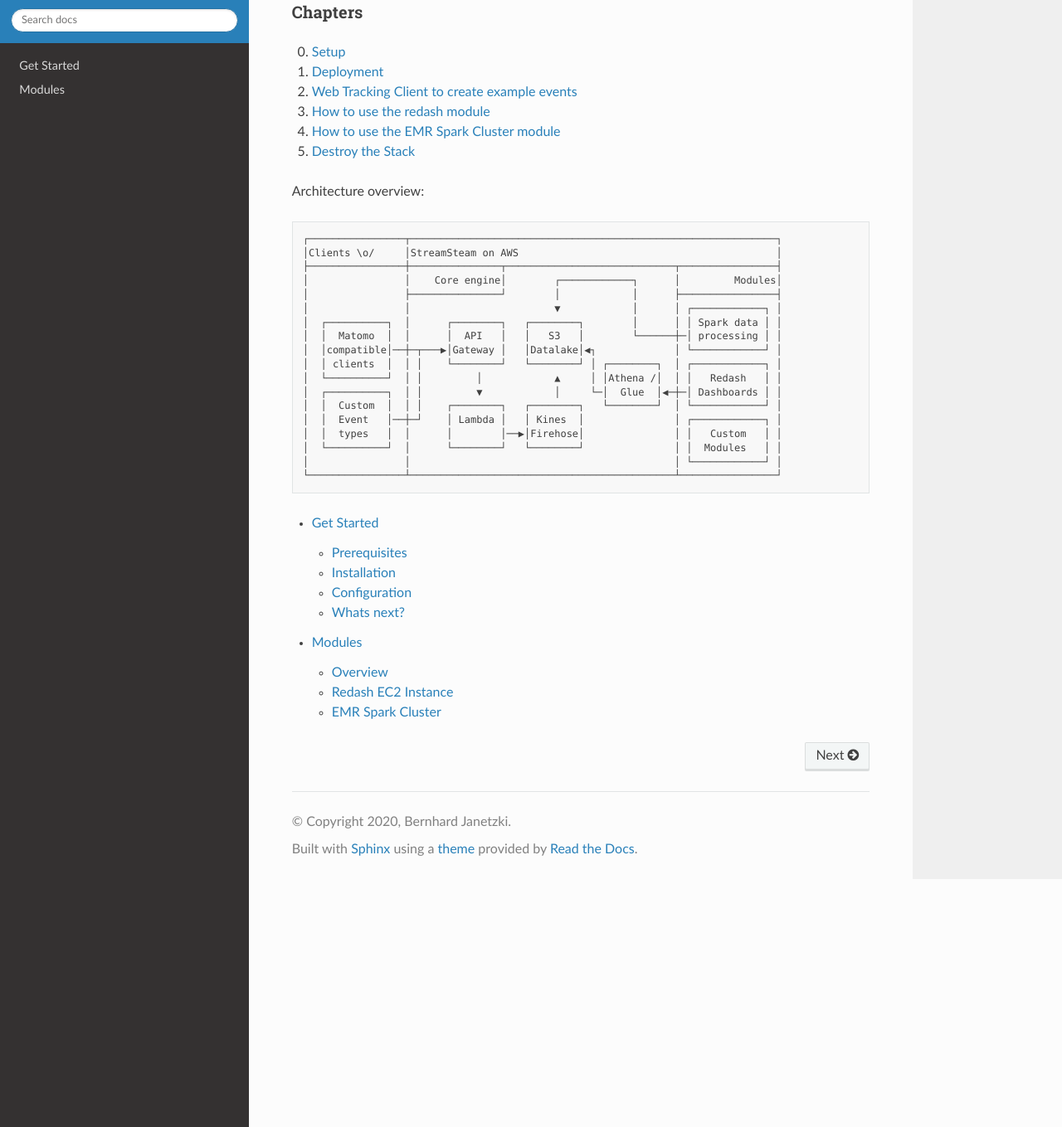
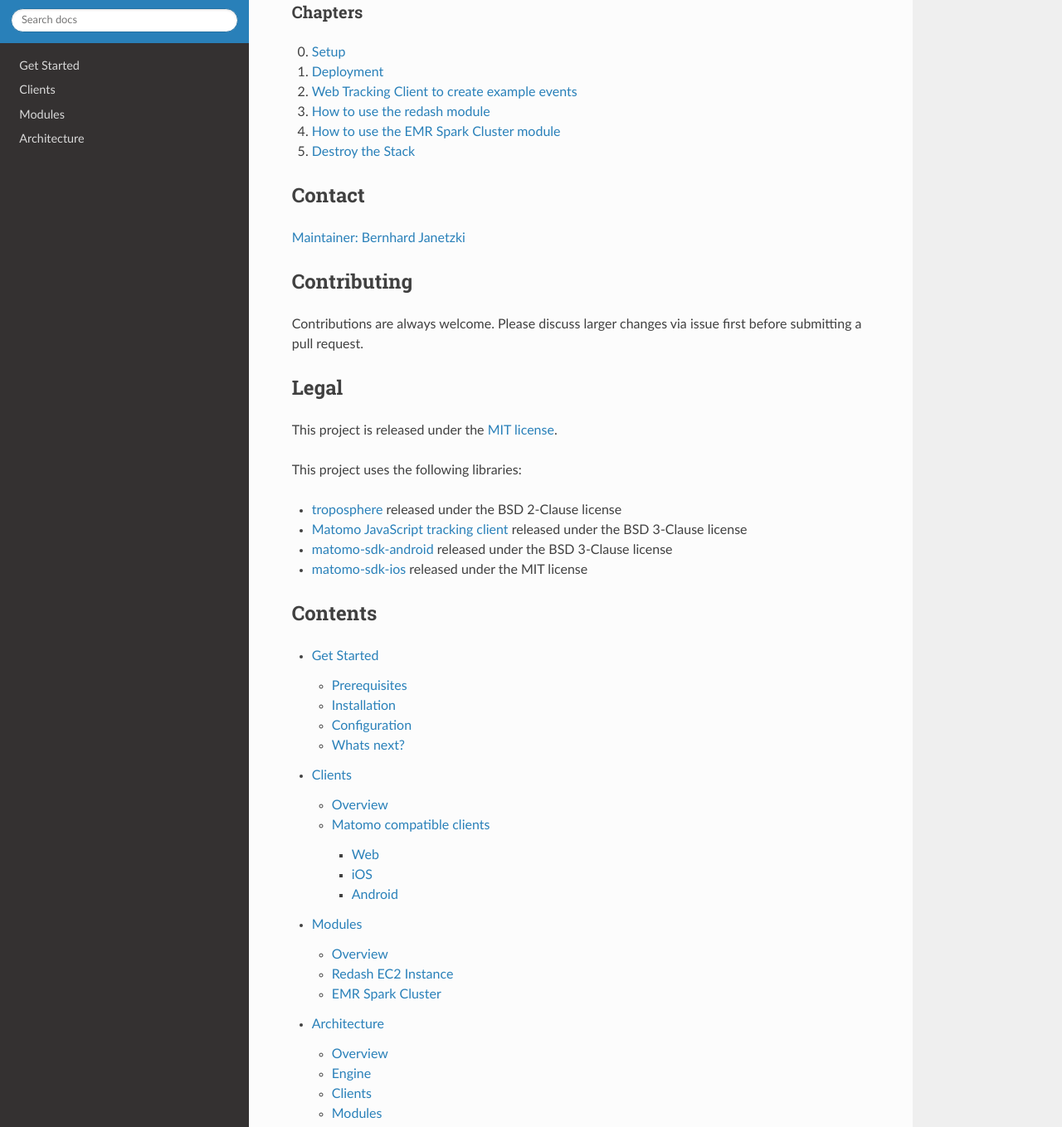
Before and after one commit to ierror/stream-steam, a Sphinx documentation site: the page built from docs/index.rst, in a window 1280 px wide and 1400 px high, scrolled down 738 px, cut to the strip 41-1400 px from the top of the window. Shown: the whole strip at 83% size. Built offline with Sphinx 7.4.7 and the Read the Docs theme 2.0.0, drawn with Linux system fonts in a browser that asks for light colours.

Commit message:
docu: contact and legal notice

```diff
--- a/docs/index.rst
+++ b/docs/index.rst
@@ -29,32 +29,35 @@
 4. `How to use the EMR Spark Cluster module <https://www.youtube.com/watch?v=Z8YgLPXMyhA&t=15m00s>`_
 5. `Destroy the Stack <https://www.youtube.com/watch?v=Z8YgLPXMyhA&t=20m30s>`_
 
+Contact
+=======
 
-Architecture overview::
+`Maintainer: Bernhard Janetzki <mailto:boerni@gmail.com>`_
 
-   ┌────────────────┬─────────────────────────────────────────────────────────────┐
-   │Clients \o/     │StreamSteam on AWS                                           │
-   ├────────────────┼───────────────┬────────────────────────────┬────────────────┤
-   │                │    Core engine│        ┌────────────┐      │         Modules│
-   │                ├───────────────┘        │            │      ├────────────────┤
-   │                │                        ▼            │      │ ┌────────────┐ │
-   │  ┌──────────┐  │      ┌────────┐   ┌────────┐        │      │ │ Spark data │ │
-   │  │  Matomo  │  │      │  API   │   │   S3   │        └──────┼─│ processing │ │
-   │  │compatible│──┼─┬───▶│Gateway │   │Datalake│◀┐             │ └────────────┘ │
-   │  │ clients  │  │ │    └────────┘   └────────┘ │ ┌────────┐  │ ┌────────────┐ │
-   │  └──────────┘  │ │         │            ▲     │ │Athena /│  │ │   Redash   │ │
-   │  ┌──────────┐  │ │         ▼            │     └─│  Glue  │◀─┼─│ Dashboards │ │
-   │  │  Custom  │  │ │    ┌────────┐   ┌────────┐   └────────┘  │ └────────────┘ │
-   │  │  Event   │──┼─┘    │ Lambda │   │ Kines  │               │ ┌────────────┐ │
-   │  │  types   │  │      │        │──▶│Firehose│               │ │   Custom   │ │
-   │  └──────────┘  │      └────────┘   └────────┘               │ │  Modules   │ │
-   │                │                                            │ └────────────┘ │
-   └────────────────┴────────────────────────────────────────────┴────────────────┘
+Contributing
+============
 
+Contributions are always welcome. Please discuss larger changes via issue first before submitting a pull request.
 
+Legal
+=====
+
+This project is released under the `MIT license <https://github.com/ierror/stream-steam/blob/master/LICENSE>`_.
+
+This project uses the following  libraries:
+
+- `troposphere <https://github.com/cloudtools/troposphere>`_ released under the BSD 2-Clause license
+- `Matomo JavaScript tracking client <https://github.com/matomo-org/matomo/blob/master/js/piwik.js>`_ released under the BSD 3-Clause license
+- `matomo-sdk-android <https://github.com/matomo-org/matomo-sdk-android>`_ released under the BSD 3-Clause license
+- `matomo-sdk-ios <https://github.com/matomo-org/matomo-sdk-ios>`_ released under the MIT license
+
+Contents
+========
 
 .. toctree::
    :maxdepth: 3
 
    get_started
+   clients
    modules
+   architecture
```
Also changed, not shown: docs/architecture.rst (added, +40 -0 lines), docs/clients.rst (added, +23 -0 lines), docs/get_started.rst (+4 -4 lines), docs/modules.rst (+3 -4 lines).
